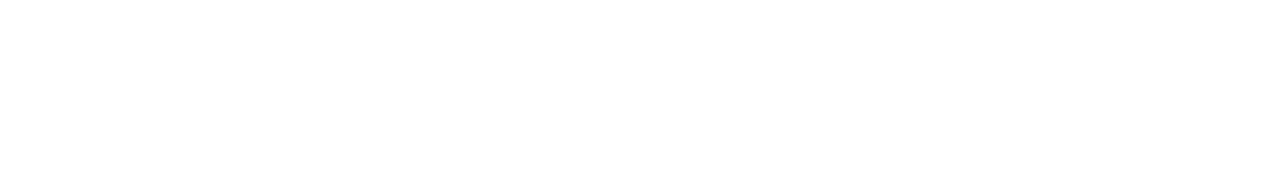
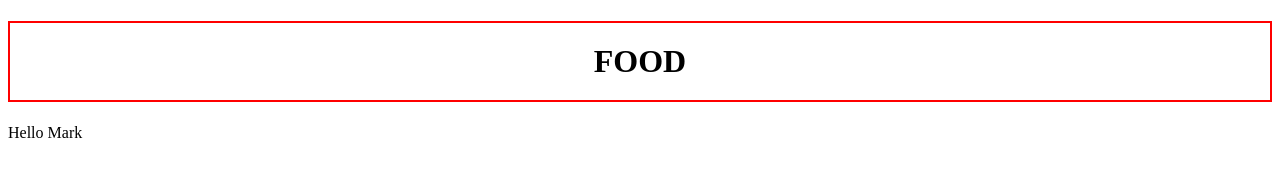
Before and after one commit to MarkNovicio/FEWD_header, a plain HTML site: page index.html in a window 1280 px wide. Drawn offline with Linux system fonts and the light colour scheme.

Commit message:
update FEWD css

```diff
--- /dev/null
+++ b/assets/css/style.css
@@ -0,0 +1,5 @@
+h1 {
+    text-align: center;
+    border: 2px solid red;
+    padding: 20px;
+}
--- a/index.html
+++ b/index.html
@@ -4,10 +4,13 @@
     <meta charset="UTF-8">
     <meta http-equiv="X-UA-Compatible" content="IE=edge">
     <meta name="viewport" content="width=device-width, initial-scale=1.0">
-
+    <link href="assets/css/style.css" rel="stylesheet" type="text/css" />
     <title>Document</title>
 </head>
 <body>
-
+    <header>
+        <h1>FOOD</h1>
+        <div>Hello Mark</div>
+    </header>
 </body>
 </html>
```
